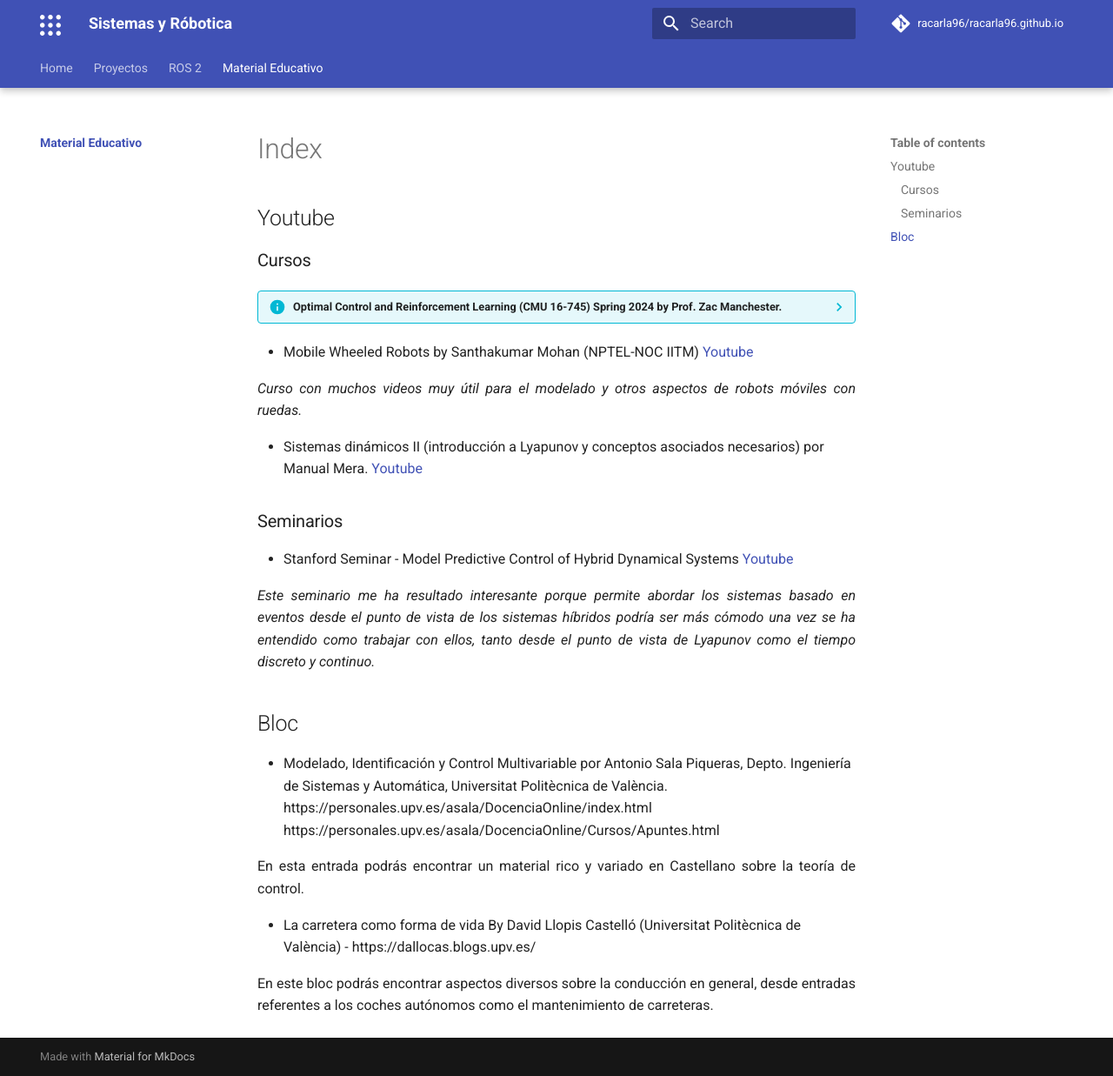
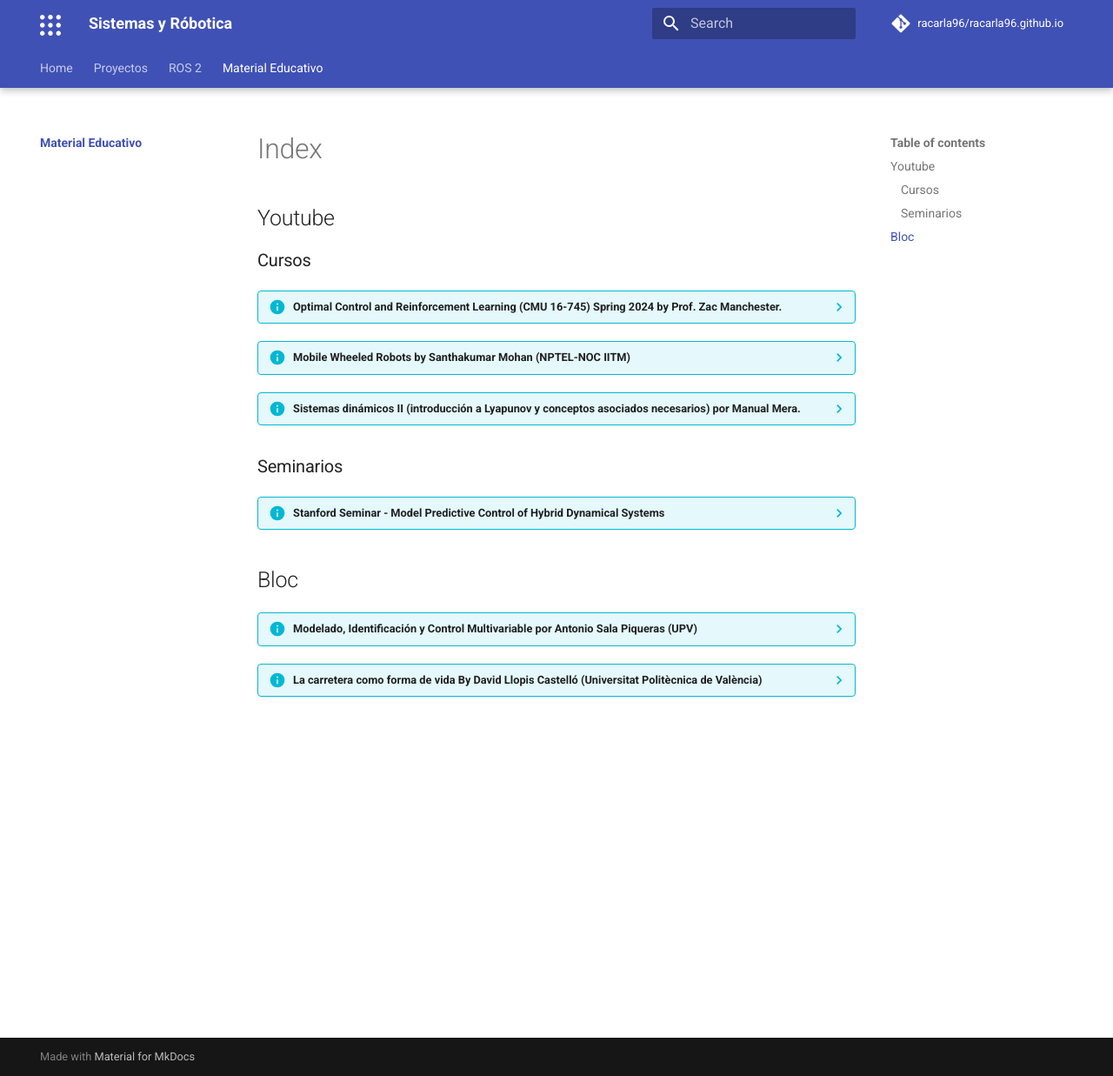
Before and after one commit to racarla96/racarla96.github.io, an MkDocs documentation site: the page built from docs/material_educativo/index.md, in a window 1280 px wide and 1237 px high. Shown: the whole window at 87% size. Built offline with MkDocs 1.6.1 and Material for MkDocs 9.7.7, drawn with Linux system fonts in a browser that asks for light colours; comment, search, counter and statistics services are not loaded; some of the changed lines change nothing that is shown.

Commit message:
Update formato material educativo

```diff
--- a/docs/material_educativo/index.md
+++ b/docs/material_educativo/index.md
@@ -3,27 +3,40 @@
 
 ??? info "Optimal Control and Reinforcement Learning (CMU 16-745) Spring 2024 by Prof. Zac Manchester."
 
-    [Youtube](https://youtu.be/Kj88Nory8ec?si=JU_qB1Aj_pqWQH1w), [Youtube - Recitations by Kevin Tracy](https://youtu.be/97JZi5ztc3c?si=IyFwk7nXSawswAbh) y [Website](https://optimalcontrol.ri.cmu.edu/).
+    [Youtube - Optimal Control (CMU 16-745) 2024 by Prof. Zac Manchester](https://youtu.be/Kj88Nory8ec?si=JU_qB1Aj_pqWQH1w), [Youtube - Recitations by Kevin Tracy](https://youtu.be/97JZi5ztc3c?si=IyFwk7nXSawswAbh) y [Website - 16-745: Optimal Control & Reinforcement Learning](https://optimalcontrol.ri.cmu.edu/).
 
     *Curso con una lista de 16 videos de 1 hora y algo relacionando el control óptimo y la robótica en Inglés. junto a sus recitations, que ayudan a entender la teoría con la práctica matemática. También disponen de código de ejemplo en github (Julia).*
 
-- Mobile Wheeled Robots by Santhakumar Mohan (NPTEL-NOC IITM) [Youtube](https://youtu.be/k5Er0-HD-qw?si=WM3t4IZw0d4dJgsa)
+??? info "Mobile Wheeled Robots by Santhakumar Mohan (NPTEL-NOC IITM)"
 
-*Curso con muchos videos muy útil para el modelado y otros aspectos de robots móviles con ruedas.*
+    [Youtube](https://www.youtube.com/watch?v=k5Er0-HD-qw&list=PLyqSpQzTE6M9CXsZljkH_lCxRSiaXF566)
 
-- Sistemas dinámicos II (introducción a Lyapunov y conceptos asociados necesarios) por Manual Mera. [Youtube](https://www.youtube.com/watch?v=O5NIqCsCUHE&list=PLFBmvhTwb0B4T3OLuIGbhCSDICD7yJDHa)
+    *Curso en Inglés con muchos videos muy útil para el modelado y otros aspectos de robots móviles con ruedas.*
+
+??? info "Sistemas dinámicos II (introducción a Lyapunov y conceptos asociados necesarios) por Manual Mera."
+
+    [Youtube](https://www.youtube.com/watch?v=O5NIqCsCUHE&list=PLFBmvhTwb0B4T3OLuIGbhCSDICD7yJDHa)
 
 ### Seminarios
 
-- Stanford Seminar - Model Predictive Control of Hybrid Dynamical Systems [Youtube](https://www.youtube.com/watch?v=XihAwlYdBuM)
+??? info "Stanford Seminar - Model Predictive Control of Hybrid Dynamical Systems"
 
-*Este seminario me ha resultado interesante porque permite abordar los sistemas basado en eventos desde el punto de vista de los sistemas híbridos podría ser más cómodo una vez se ha entendido como trabajar con ellos, tanto desde el punto de vista de Lyapunov como el tiempo discreto y continuo.*
+    [Youtube](https://www.youtube.com/watch?v=XihAwlYdBuM)
+
+    *Este seminario me ha resultado interesante porque permite abordar los sistemas basado en eventos desde el punto de vista de los sistemas híbridos podría ser más cómodo una vez se ha entendido como trabajar con ellos, tanto desde el punto de vista de Lyapunov como el tiempo discreto y continuo.*
 
 ## Bloc
-- Modelado, Identificación y Control Multivariable por Antonio Sala Piqueras, Depto. Ingeniería de Sistemas y Automática, Universitat Politècnica de València. https://personales.upv.es/asala/DocenciaOnline/index.html https://personales.upv.es/asala/DocenciaOnline/Cursos/Apuntes.html
 
-En esta entrada podrás encontrar un material rico y variado en Castellano sobre la teoría de control.
+??? info "Modelado, Identificación y Control Multivariable por Antonio Sala Piqueras (UPV)"
 
-- La carretera como forma de vida By David Llopis Castelló (Universitat Politècnica de València) - https://dallocas.blogs.upv.es/
+    Modelado, Identificación y Control Multivariable por Antonio Sala Piqueras, Depto. Ingeniería de Sistemas y Automática (DISA), Universitat Politècnica de València (UPV).
+    - https://personales.upv.es/asala/DocenciaOnline/index.html
+    - https://personales.upv.es/asala/DocenciaOnline/Cursos/Apuntes.html
 
-En este bloc podrás encontrar aspectos diversos sobre la conducción en general, desde entradas referentes a los coches autónomos como el mantenimiento de carreteras.
+    En esta entrada podrás encontrar un material rico y variado en Castellano sobre la teoría de control.
+
+??? info "La carretera como forma de vida By David Llopis Castelló (Universitat Politècnica de València)"
+
+    https://dallocas.blogs.upv.es/
+
+    En este bloc podrás encontrar aspectos diversos sobre la conducción en general, desde entradas referentes a los coches autónomos como el mantenimiento de carreteras.
```
